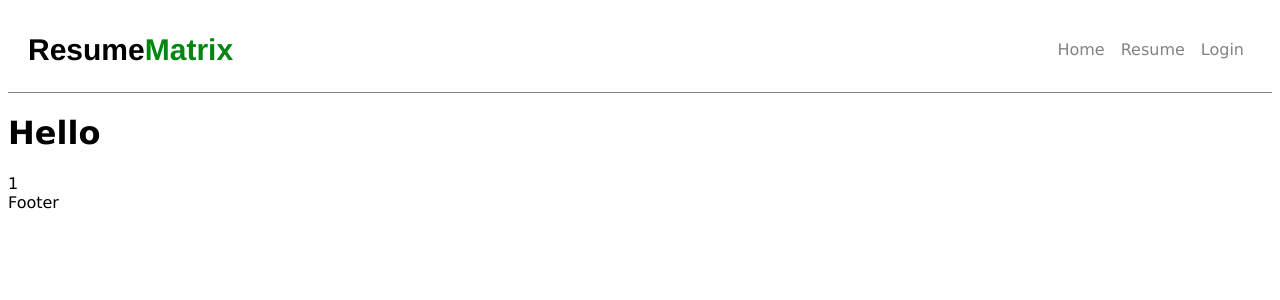
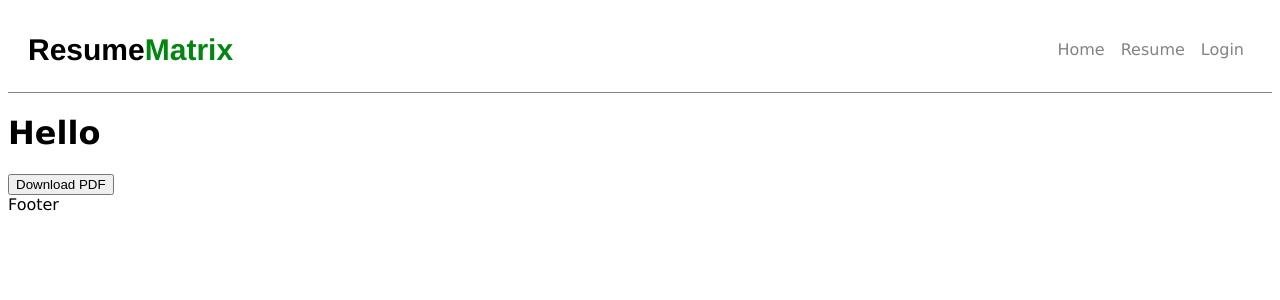
Before and after one commit to nirglus/ResumeMatrix, a React (Vite) app: page /resumes/1 in a window 1280 px wide. Shown: the top 300 px of the page. Built offline with nearby package versions, Linux system fonts and the light colour scheme; no server answers; the database is empty.

Commit message:
add download to pdf option

```diff
--- a/package.json
+++ b/package.json
@@ -11,6 +11,8 @@
   },
   "dependencies": {
     "firebase": "^10.7.2",
+    "html2canvas": "^1.4.1",
+    "jspdf": "^2.5.1",
     "react": "^18.2.0",
     "react-dom": "^18.2.0",
     "react-router-dom": "^6.21.3"
--- a/src/App.jsx
+++ b/src/App.jsx
@@ -21,7 +21,6 @@ function App() {
         <Route path="/resumes/:id" element={<Single />} />
      </Routes>
      <Footer />
-
     </BrowserRouter>
     </>
   )
--- a/src/components/Builder/index.jsx
+++ b/src/components/Builder/index.jsx
@@ -7,7 +7,6 @@ import { UserContext } from "../../context/User";
 function Builder() {
 
   const {currentUser} = useContext(UserContext);
-  const [usersResume, setUsersResume] = useState();
   const [resumeData, setResumeData] = useState({
     fullName: '',
     aboutMe: '',
--- a/src/pages/Single/index.jsx
+++ b/src/pages/Single/index.jsx
@@ -3,11 +3,32 @@ import { doc, getDoc } from "firebase/firestore";
 import { useParams } from "react-router-dom"
 import { useState, useEffect } from "react";
 import { db } from "../../config/firebaseConfig";
+import html2canvas from "html2canvas";
+import jsPDF from "jspdf";
+import { useRef } from "react";
 
 function Single() {
 
   let {id: resumeID} = useParams();
   const [resumeData, setResumeData] = useState();
+
+  const pdfRef = useRef();
+  const downloadPDF = () =>{
+    const input = pdfRef.current;
+    html2canvas(input).then((canvas) => {
+      const imgData = canvas.toDataURL('image/png');
+      const pdf = new jsPDF('p', 'mm', 'a4', true);
+      const pdfWidth = pdf.internal.pageSize.getWidth();
+      const pdfHeight = pdf.internal.pageSize.getHeight();
+      const imgWidth = canvas.width;
+      const imgHeight = canvas.height;
+      const ratio = Math.min(pdfWidth / imgWidth, pdfHeight / imgHeight);
+      const imgX = (pdfWidth - imgWidth * ratio) / 2;
+      const imgY = 30;
+      pdf.addImage(imgData, 'PNG', imgX, imgY, imgWidth * ratio, imgHeight * ratio);
+      pdf.save('resume.pdf');
+    });
+  };
 
   const fetchResume = async() =>{
     const docRef = doc(db, "resumes", resumeID);
@@ -17,7 +38,6 @@ function Single() {
       setResumeData(docSnap.data());
       console.log({resumeData});
     } else {
-      // docSnap.data() will be undefined in this case
       console.log("No such document!");
     }
   }
@@ -28,9 +48,11 @@ function Single() {
   return (
     <div>
       {resumeData ? (
-        <DisplayCard resumeData={resumeData} />
+        <div ref={pdfRef}>
+          <DisplayCard resumeData={resumeData} />
+        </div>
       ): null}
-      {resumeID}
+      <button onClick={downloadPDF}>Download PDF</button>
     </div>
   )
 }
```
Also changed, not shown: 1 other file (tests, documents, lock files or other folders).
